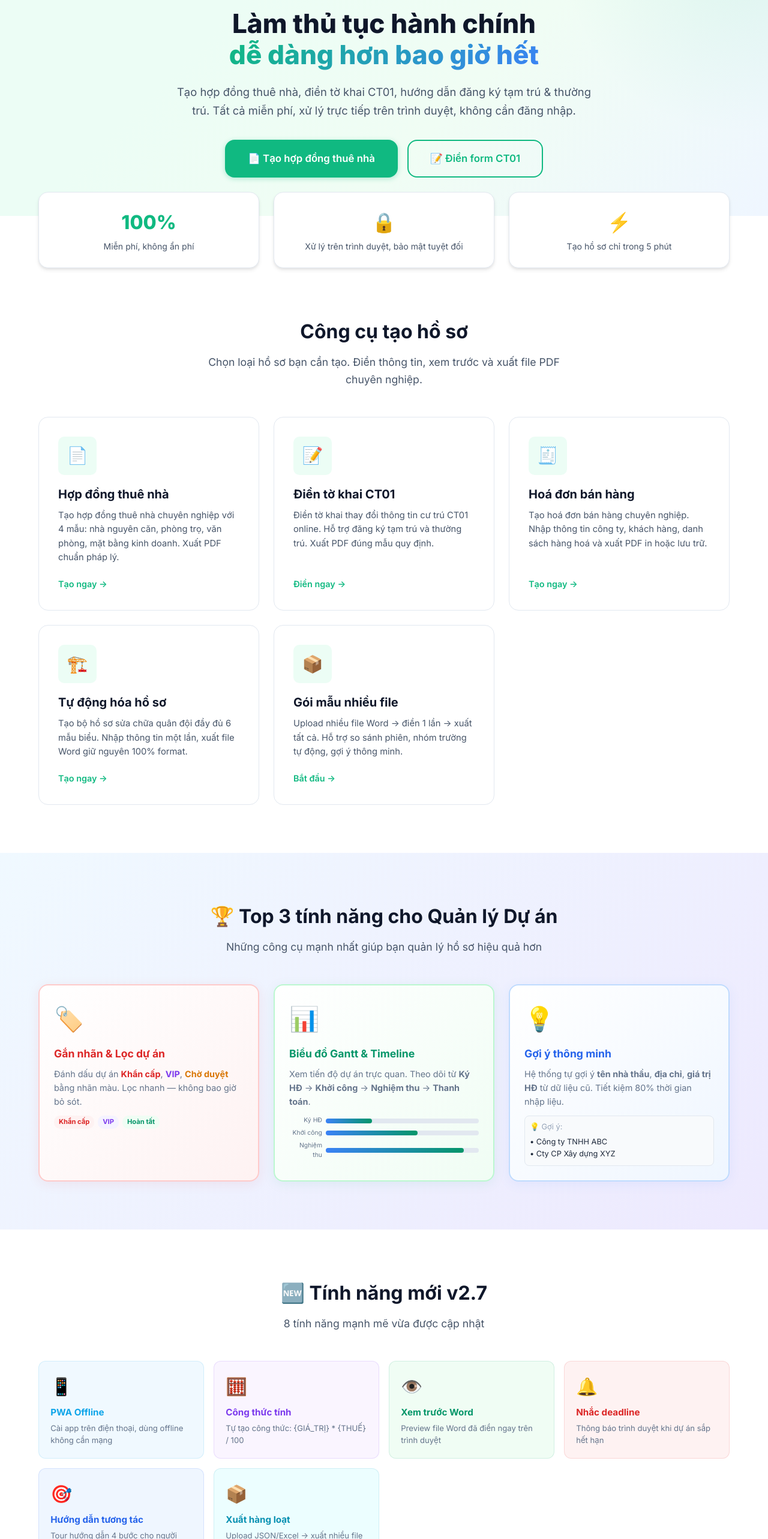
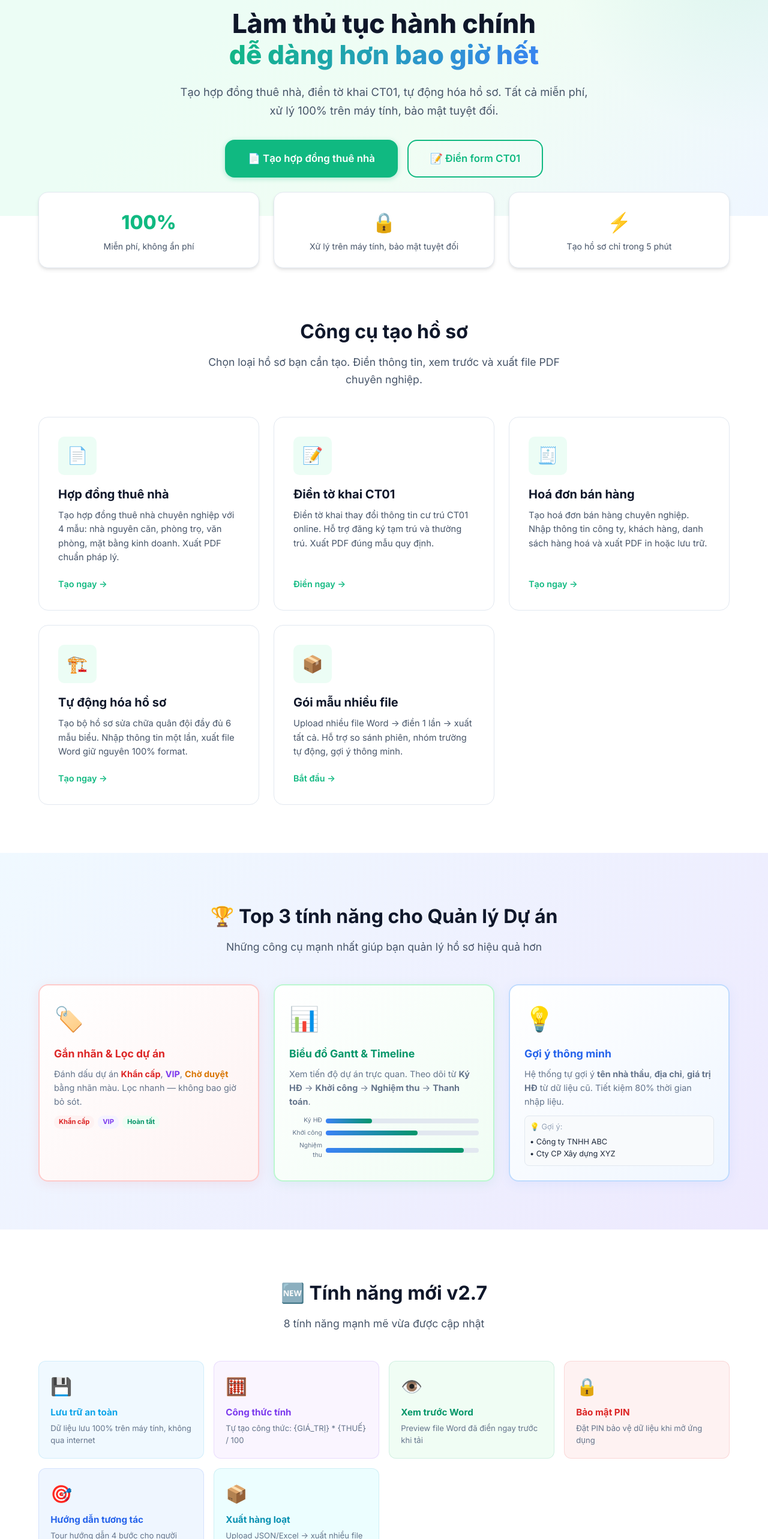
Before and after one commit to trunghieu2025/taohoso, a React (Vite) app: page / in a window 1280 px wide. Shown: the part 200-2766 px from the top of the page at 60% size. Built offline with nearby package versions, Linux system fonts and the light colour scheme; a web font is replaced by a local one.

Commit message:
ui: fix all web-only language for desktop - replace trình duyệt with máy tính, remove Google/PWA/external links

```diff
--- a/src/components/Footer.tsx
+++ b/src/components/Footer.tsx
@@ -12,7 +12,7 @@ export default function Footer() {
                         </Link>
                         <p>
                             Công cụ tạo hồ sơ hành chính miễn phí. Điền form CT01, tạo hợp đồng thuê nhà,
-                            hướng dẫn thủ tục cư trú & sang tên sổ hồng. Bảo mật, xử lý trên trình duyệt.
+                            tự động hóa hồ sơ. Bảo mật, xử lý 100% trên máy tính.
                         </p>
                     </div>
 
@@ -39,14 +39,13 @@ export default function Footer() {
                         <h4 className="footer-title">Liên kết</h4>
                         <ul className="footer-links">
                             <li><Link to="/gioi-thieu">Giới thiệu</Link></li>
-                            <li><a href="https://dichvucong.gov.vn" target="_blank" rel="noopener noreferrer">Dịch vụ công QG</a></li>
-                            <li><a href="https://dichvucong.dancuquocgia.gov.vn" target="_blank" rel="noopener noreferrer">Cổng dân cư QG</a></li>
+                            <li><Link to="/cai-dat">Bảo mật, lưu trữ</Link></li>
                         </ul>
                     </div>
                 </div>
 
                 <div className="footer-bottom">
-                    <p>© {new Date().getFullYear()} Tạo Hồ Sơ. Miễn phí & mã nguồn mở. Dữ liệu được xử lý 100% trên trình duyệt của bạn.</p>
+                    <p>© {new Date().getFullYear()} Tạo Hồ Sơ. Miễn phí. Dữ liệu được xử lý 100% trên máy tính của bạn.</p>
                 </div>
             </div>
         </footer>
--- a/src/pages/About.tsx
+++ b/src/pages/About.tsx
@@ -25,7 +25,7 @@ export default function About() {
 
                 <h2>🔒 Bảo mật</h2>
                 <p>
-                    Tất cả dữ liệu của bạn được xử lý <strong>100% trên trình duyệt</strong>.
+                    Tất cả dữ liệu của bạn được xử lý <strong>100% trên máy tính</strong>.
                     Chúng tôi không thu thập, không lưu trữ và không gửi bất kỳ thông tin cá nhân nào
                     lên máy chủ. Dữ liệu của bạn chỉ tồn tại trên thiết bị của bạn.
                 </p>
@@ -39,7 +39,7 @@ export default function About() {
                     <div className="card">
                         <div className="card-icon">🔐</div>
                         <div className="card-title">Bảo mật tuyệt đối</div>
-                        <div className="card-desc">Xử lý trên trình duyệt, không gửi dữ liệu lên server</div>
+                        <div className="card-desc">Xử lý trên máy tính, không gửi dữ liệu lên server</div>
                     </div>
                     <div className="card">
                         <div className="card-icon">⚡</div>
@@ -47,9 +47,9 @@ export default function About() {
                         <div className="card-desc">Tạo hồ sơ chỉ trong 5 phút với form thông minh</div>
                     </div>
                     <div className="card">
-                        <div className="card-icon">📱</div>
-                        <div className="card-title">Mọi thiết bị</div>
-                        <div className="card-desc">Hoạt động trên máy tính, tablet và điện thoại</div>
+                        <div className="card-icon">💻</div>
+                        <div className="card-title">Hoạt động offline</div>
+                        <div className="card-desc">Không cần internet, chạy hoàn toàn trên máy tính</div>
                     </div>
                 </div>
 
@@ -62,21 +62,16 @@ export default function About() {
                     <li><Link to="/goi-mau"><strong>Gói mẫu nhiều file</strong></Link> — Upload nhiều Word → điền 1 lần → xuất ZIP</li>
                     <li><Link to="/quan-ly-du-an"><strong>Quản lý dự án</strong></Link> — Theo dõi tiến độ, gắn nhãn, so sánh phiên</li>
                     <li><Link to="/thu-vien-mau"><strong>Thư viện mẫu</strong></Link> — Bộ mẫu hồ sơ sẵn cho giám sát, xây lắp, QLDA</li>
-                    <li><Link to="/huong-dan/tam-tru"><strong>Hướng dẫn đăng ký tạm trú</strong></Link> — Quy trình chi tiết từ A-Z</li>
-                    <li><Link to="/huong-dan/thuong-tru"><strong>Hướng dẫn đăng ký thường trú</strong></Link> — Điều kiện và thủ tục</li>
-                    <li><Link to="/huong-dan/ct07"><strong>Hướng dẫn xin giấy CT07</strong></Link> — Xác nhận thông tin cư trú</li>
-                    <li><Link to="/huong-dan/sang-ten-so-hong"><strong>Hướng dẫn sang tên sổ hồng</strong></Link> — Chi phí và quy trình 2026</li>
+
                 </ul>
 
-                <h2>🆕 Tính năng mới (v2.7)</h2>
+                <h2>🆕 Tính năng nổi bật</h2>
                 <ul>
-                    <li><strong>📱 PWA Offline</strong> — Cài app trên điện thoại, sử dụng offline không cần mạng</li>
+                    <li><strong>💾 Lưu trữ an toàn</strong> — Dữ liệu lưu 100% trên máy tính, không qua internet</li>
                     <li><strong>🧮 Công thức tính</strong> — Tự tạo công thức cho trường dữ liệu (% thuế, chiết khấu)</li>
-                    <li><strong>👁️ Xem trước Word</strong> — Preview file Word đã điền ngay trên trình duyệt trước khi tải</li>
-                    <li><strong>☁️ Google Drive</strong> — Upload hồ sơ Word trực tiếp lên Drive (<Link to="/cai-dat">Cài đặt API Key</Link>)</li>
-                    <li><strong>📊 Google Sheets</strong> — Xuất dữ liệu form sang CSV, mở Google Sheets để nhập</li>
-                    <li><strong>🔔 Nhắc deadline</strong> — Thông báo trình duyệt khi dự án sắp hết hạn</li>
-                    <li><strong>🎯 Hướng dẫn tương tác</strong> — Tour 4 bước cho người mới sử dụng trang Gói mẫu</li>
+                    <li><strong>👁️ Xem trước Word</strong> — Preview file Word đã điền ngay trước khi tải</li>
+                    <li><strong>🔒 Bảo mật PIN</strong> — Đặt PIN bảo vệ dữ liệu khi mở ứng dụng</li>
+                    <li><strong>🎯 Hướng dẫn tương tác</strong> — Tour 4 bước cho người mới sử dụng</li>
                     <li><strong>📦 Xuất hàng loạt</strong> — Upload JSON/Excel → xuất nhiều bộ hồ sơ trong 1 file ZIP</li>
                 </ul>
 
--- a/src/pages/Home.tsx
+++ b/src/pages/Home.tsx
@@ -14,9 +14,8 @@ export default function Home() {
               <span>dễ dàng hơn bao giờ hết</span>
             </h1>
             <p>
-              Tạo hợp đồng thuê nhà, điền tờ khai CT01, hướng dẫn đăng ký tạm
-              trú & thường trú. Tất cả miễn phí, xử lý trực tiếp trên trình
-              duyệt, không cần đăng nhập.
+              Tạo hợp đồng thuê nhà, điền tờ khai CT01, tự động hóa hồ sơ.
+              Tất cả miễn phí, xử lý 100% trên máy tính, bảo mật tuyệt đối.
             </p>
             <div className="hero-actions">
               <Link to="/hop-dong-thue-nha" className="btn btn-primary btn-lg">
@@ -40,7 +39,7 @@ export default function Home() {
           <div className="stat-card animate-in delay-100">
             <div className="stat-value">🔒</div>
             <div className="stat-label">
-              Xử lý trên trình duyệt, bảo mật tuyệt đối
+              Xử lý trên máy tính, bảo mật tuyệt đối
             </div>
           </div>
           <div className="stat-card animate-in delay-200">
@@ -208,11 +207,10 @@ export default function Home() {
             gap: '1rem', marginTop: '1.5rem',
           }}>
             {[
-              { icon: '📱', title: 'PWA Offline', desc: 'Cài app trên điện thoại, dùng offline không cần mạng', color: '#0ea5e9', bg: '#f0f9ff' },
+              { icon: '💾', title: 'Lưu trữ an toàn', desc: 'Dữ liệu lưu 100% trên máy tính, không qua internet', color: '#0ea5e9', bg: '#f0f9ff' },
               { icon: '🧮', title: 'Công thức tính', desc: 'Tự tạo công thức: {GIÁ_TRỊ} * {THUẾ} / 100', color: '#7c3aed', bg: '#faf5ff' },
-              { icon: '👁️', title: 'Xem trước Word', desc: 'Preview file Word đã điền ngay trên trình duyệt', color: '#059669', bg: '#f0fdf4' },
-
-              { icon: '🔔', title: 'Nhắc deadline', desc: 'Thông báo trình duyệt khi dự án sắp hết hạn', color: '#dc2626', bg: '#fef2f2' },
+              { icon: '👁️', title: 'Xem trước Word', desc: 'Preview file Word đã điền ngay trước khi tải', color: '#059669', bg: '#f0fdf4' },
+              { icon: '🔒', title: 'Bảo mật PIN', desc: 'Đặt PIN bảo vệ dữ liệu khi mở ứng dụng', color: '#dc2626', bg: '#fef2f2' },
               { icon: '🎯', title: 'Hướng dẫn tương tác', desc: 'Tour hướng dẫn 4 bước cho người mới sử dụng', color: '#2563eb', bg: '#eff6ff' },
               { icon: '📦', title: 'Xuất hàng loạt', desc: 'Upload JSON/Excel → xuất nhiều file ZIP cùng lúc', color: '#0891b2', bg: '#ecfeff' },
             ].map(f => (
@@ -238,7 +236,7 @@ export default function Home() {
       <section className="cta-section">
         <div className="container">
           <h2>Bắt đầu tạo hồ sơ ngay</h2>
-          <p>Miễn phí, nhanh chóng và bảo mật. Không cần đăng ký tài khoản.</p>
+          <p>Miễn phí, nhanh chóng và bảo mật. Xử lý hoàn toàn trên máy tính.</p>
           <div className="hero-actions">
             <Link to="/hop-dong-thue-nha" className="btn btn-lg">
               📄 Tạo hợp đồng thuê nhà
```
